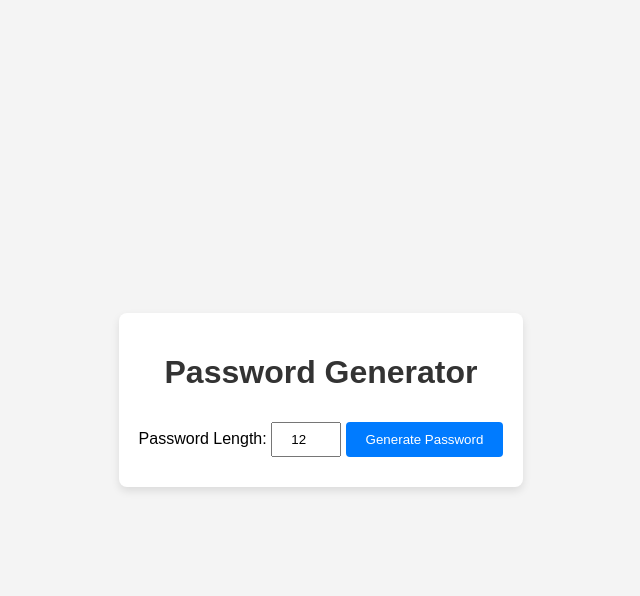
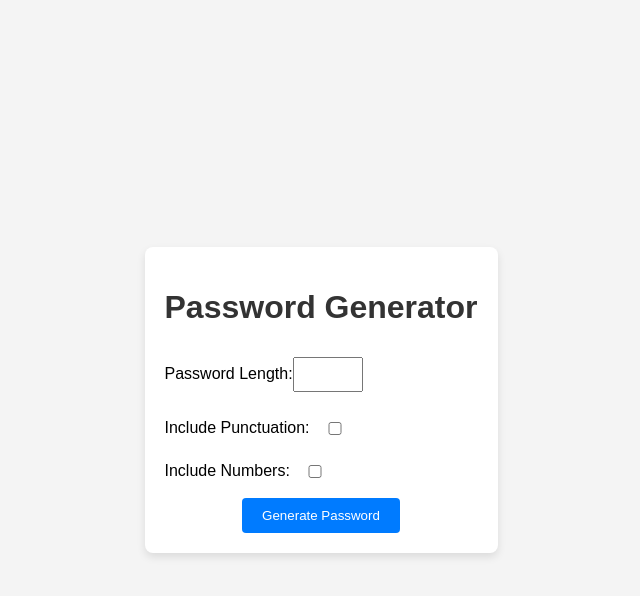
Before and after one commit to mattg9/PasswordGenerator, a Flask app: template templates/index.html in a window 1280 px wide. Shown: the top 596 px of the page, without its empty margins (319-959 px from the left). Run offline with Flask 3, Linux system fonts and the light colour scheme; the template is opened without the code that fills it, so the values that code supplies are empty.

Commit message:
styling and more options

```diff
--- a/app.py
+++ b/app.py
@@ -5,15 +5,26 @@ import string
 app = Flask(__name__)
 
 # Function to generate passwords
-def generate_password(length=12):
-    characters = string.ascii_letters + string.digits + string.punctuation
+def generate_password(length=12, include_punctuation=False, include_numbers=False):
+    characters = string.ascii_letters
+    if include_numbers:
+        characters += string.digits
+    if include_punctuation:
+        characters += string.punctuation
     return ''.join(random.choice(characters) for _ in range(length))
 
 # Home route
 @app.route("/", methods=["GET", "POST"])
 def home():
     password = ""
+    include_punctuation = False
+    include_numbers = False
     if request.method == "POST":
         length = int(request.form.get("length", 12))
-        password = generate_password(length)
-    return render_template("index.html", password=password)
+        include_punctuation = 'include_punctuation' in request.form
+        include_numbers = 'include_numbers' in request.form
+        password = generate_password(length, include_punctuation, include_numbers)
+    return render_template("index.html", length=length,
+        include_punctuation=include_punctuation,
+        include_numbers=include_numbers,
+        password=password)
--- a/static/style.css
+++ b/static/style.css
@@ -15,6 +15,12 @@ body {
     border-radius: 8px;
     box-shadow: 0 4px 8px rgba(0, 0, 0, 0.1);
     text-align: center;
+}
+
+.form-group {
+    display: flex;
+    align-items: center;
+    margin: 10px 0;
 }
 
 h1 {
--- a/templates/index.html
+++ b/templates/index.html
@@ -10,8 +10,18 @@
     <div class="container">
         <h1>Password Generator</h1>
         <form method="POST">
-            <label for="length">Password Length:</label>
-            <input type="number" id="length" name="length" value="12" min="6" max="128">
+            <div class="form-group">
+                <label for="length">Password Length:</label>
+                <input type="number" id="length" name="length" value="{{ length }}" min="6" max="128">
+            </div>
+            <div class="form-group">
+                <label for="include_punctuation">Include Punctuation:</label>
+                <input type="checkbox" id="include_punctuation" name="include_punctuation" {% if include_punctuation %}checked{% endif %}>
+            </div>
+            <div class="form-group">
+                <label for="include_numbers">Include Numbers:</label>
+                <input type="checkbox" id="include_numbers" name="include_numbers" {% if include_numbers %}checked{% endif %}>
+            </div>
             <button type="submit">Generate Password</button>
         </form>
         {% if password %}
```
